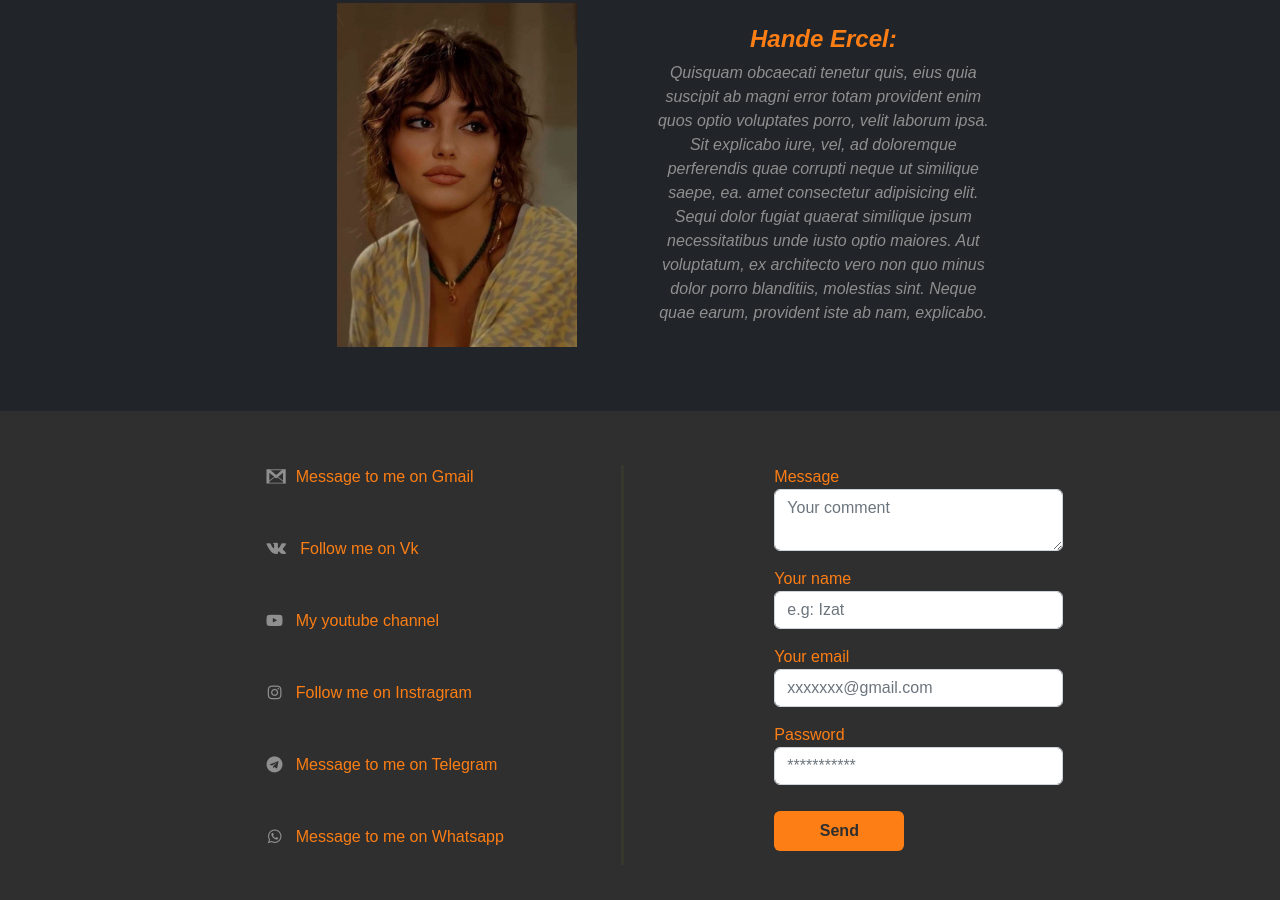
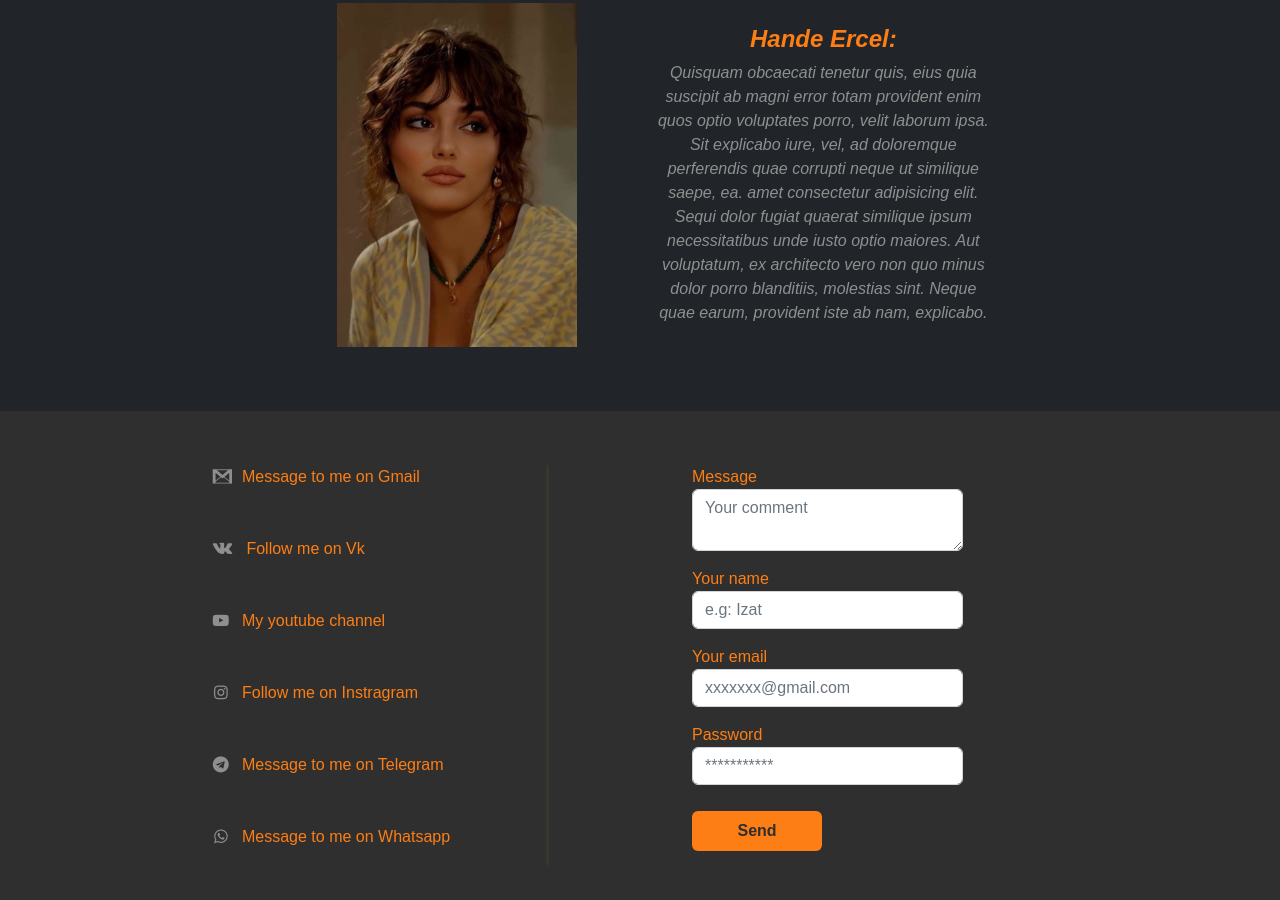
Before and after one commit to thetilekovich/theSayTap, a plain HTML site: page index.html in a window 1280 px wide. Shown: the part 2460-3360 px from the top of the page. Drawn offline with nearby package versions, Linux system fonts and the light colour scheme.

Commit message:
Padding footer

```diff
--- a/css/style.css
+++ b/css/style.css
@@ -268,7 +268,7 @@ color:#95959d;
 
 /*------------------------------footer--------------------------*/
 .footer{
-  padding: 5% 0 5% 15%;
+  padding: 5% 10% 5% 10%;
 }
 .footer__links{
   display: flex;
```
